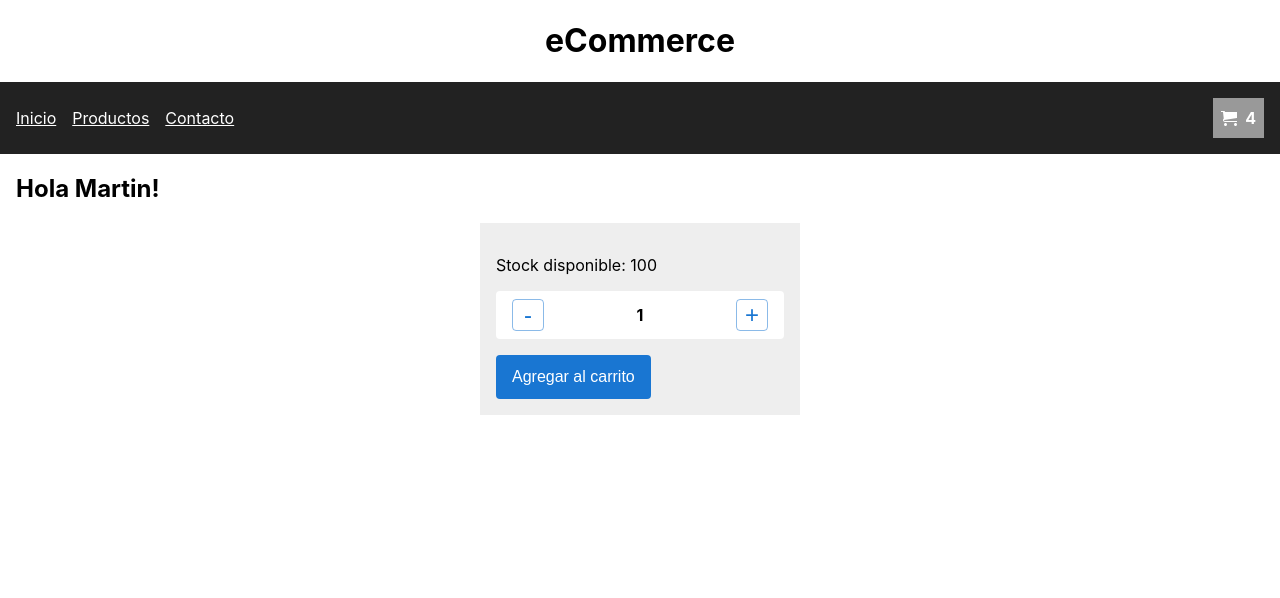
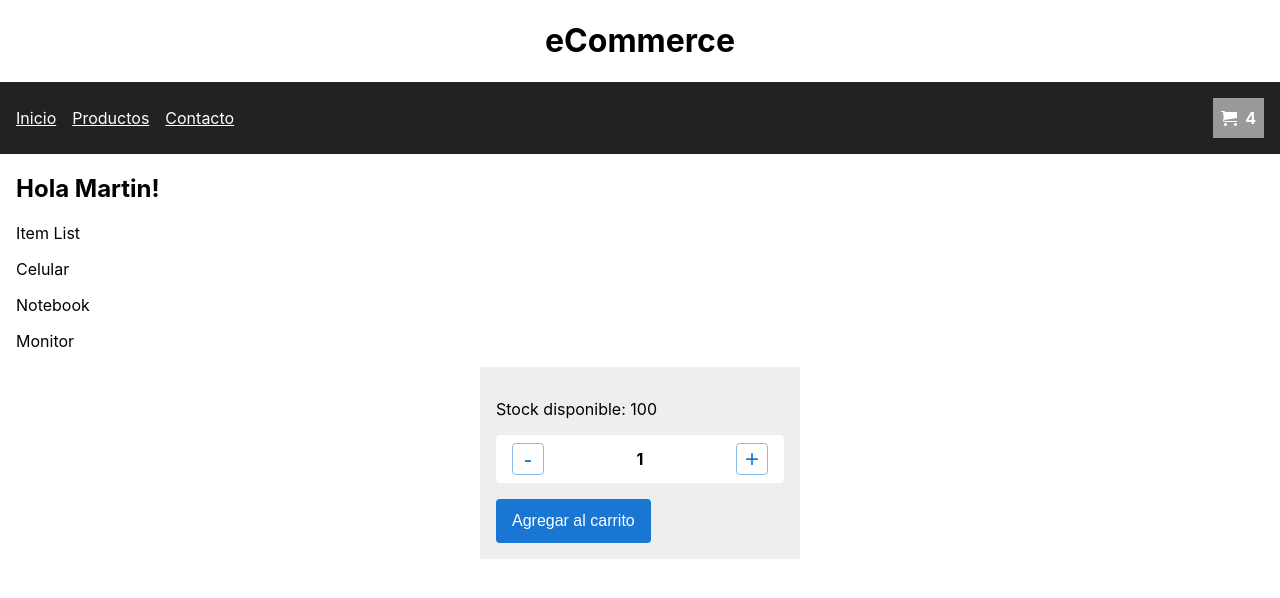
Before and after one commit to uxmoon/ecommerce-martinluna, a React (Create React App) app: page / in a window 1280 px wide. Shown: the top 598 px of the page. Built offline with nearby package versions, Linux system fonts and the light colour scheme.

Commit message:
Agrego nuevo componente ItemList

```diff
--- a/src/components/ItemListContainer.jsx
+++ b/src/components/ItemListContainer.jsx
@@ -1,10 +1,12 @@
 import "./ItemListContainer.css";
+import ItemList from "./ItemList";
 
 const ItemListContainer = ({ greeting = "invitado" }) => {
   return (
     <div className="ItemListContainer">
       <div className="ItemListContainer-container">
         <h2>Hola {greeting}!</h2>
+        <ItemList />
       </div>
     </div>
   );
```
